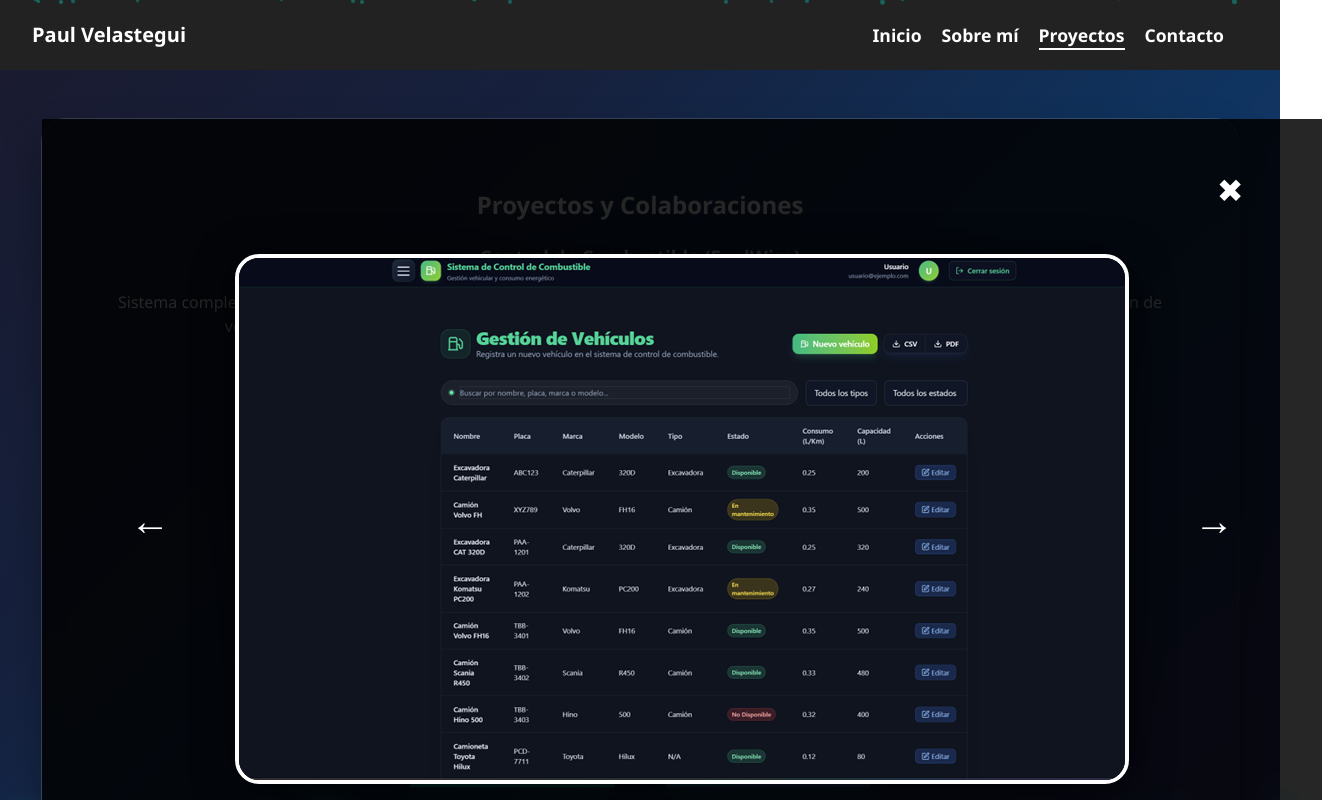
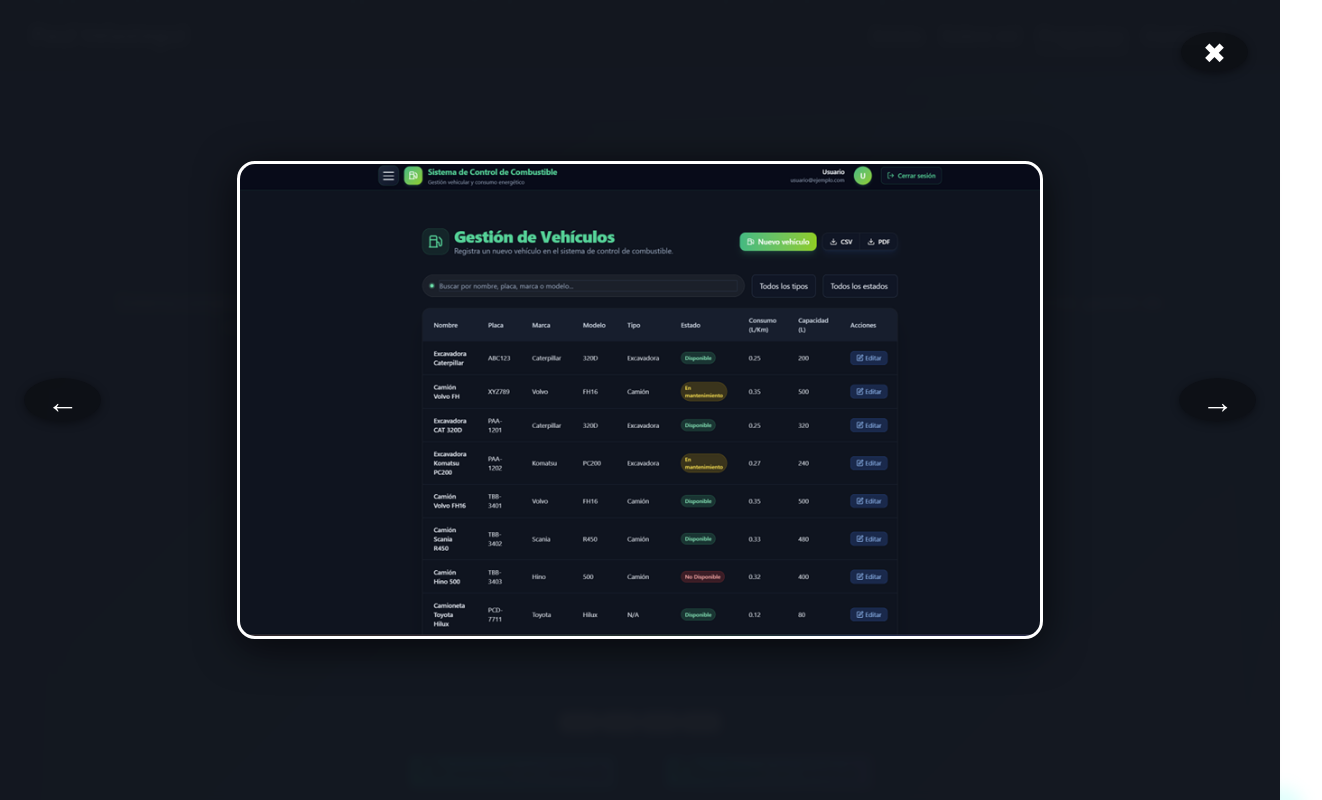
Before and after one commit to PAUL-23VE/paul-23ve.github.io, a React (Vite) app: page /projects in a window 1280 px wide. Both pictures are taken after a click on the picture 640 px from the left and 488 px from the top of the page. Shown: the top 800 px of the page, 1322 px wide, since content can reach past the window. Built offline with nearby package versions, Linux system fonts and the light colour scheme.

Commit message:
se modifico el apartado de Proyectos

```diff
--- a/src/App.jsx
+++ b/src/App.jsx
@@ -12,7 +12,7 @@ function App() {
     <>
       <AnimatedBackground />
       <Navbar />
-      <div style={{ minHeight: 'calc(100vh - 70px - 60px)' }}>
+      <div id="main-content" style={{ minHeight: 'calc(100vh - 70px - 60px)', position: 'relative', zIndex: 1 }}>
         <Routes>
           <Route path="/" element={<Home />} />
           <Route path="/about" element={<About />} />
--- a/src/components/ProjectCard.jsx
+++ b/src/components/ProjectCard.jsx
@@ -1,5 +1,6 @@
 // components/ProjectCard.jsx
 import { useState, useRef, useEffect } from "react";
+import ReactDOM from "react-dom";
 
 function ProjectCard({ title, description, link, images, frontend, backend }) {
   const [current, setCurrent] = useState(0);
@@ -38,6 +39,124 @@ function ProjectCard({ title, description, link, images, frontend, backend }) {
     setCurrent((prev) => (prev - 1 + images.length) % images.length);
   };
 
+  // Modal para imagen grande (usando portal)
+  const modal = modalOpen && (
+    <div
+      onClick={() => setModalOpen(false)}
+      style={{
+        position: 'fixed',
+        zIndex: 2147483647,
+        inset: 0,
+        width: '100vw',
+        height: '100vh',
+        background: 'rgba(20,24,32,0.98)',
+        display: 'flex',
+        alignItems: 'center',
+        justifyContent: 'center',
+        padding: 0,
+        backdropFilter: 'blur(4px)',
+      }}
+    >
+      <button
+        onClick={handleModalPrev}
+        style={{
+          position: 'fixed',
+          left: 24,
+          top: '50%',
+          transform: 'translateY(-50%)',
+          fontSize: 32,
+          color: '#fff',
+          background: 'rgba(0,0,0,0.32)',
+          border: 'none',
+          borderRadius: '50%',
+          cursor: 'pointer',
+          zIndex: 2147483647,
+          width: 44,
+          height: 44,
+          display: 'flex',
+          alignItems: 'center',
+          justifyContent: 'center',
+          boxShadow: '0 2px 8px #0006',
+        }}
+        aria-label="Anterior"
+      >&#8592;</button>
+      <div style={{
+        maxWidth: '96vw',
+        maxHeight: '92vh',
+        display: 'flex',
+        alignItems: 'center',
+        justifyContent: 'center',
+        width: '100%',
+        height: '100%',
+      }}>
+        <img
+          src={showImage()}
+          alt={title + ' screenshot grande ' + (current + 1)}
+          style={{
+            width: '100%',
+            height: 'auto',
+            maxWidth: '800px',
+            maxHeight: '80vh',
+            borderRadius: 18,
+            boxShadow: '0 8px 40px #000a',
+            border: '3px solid #fff',
+            background: '#fff',
+            objectFit: 'contain',
+            display: 'block',
+            margin: '0 auto',
+            transition: 'box-shadow 0.2s',
+          }}
+          onClick={e => e.stopPropagation()}
+        />
+      </div>
+      <button
+        onClick={handleModalNext}
+        style={{
+          position: 'fixed',
+          right: 24,
+          top: '50%',
+          transform: 'translateY(-50%)',
+          fontSize: 32,
+          color: '#fff',
+          background: 'rgba(0,0,0,0.32)',
+          border: 'none',
+          borderRadius: '50%',
+          cursor: 'pointer',
+          zIndex: 2147483647,
+          width: 44,
+          height: 44,
+          display: 'flex',
+          alignItems: 'center',
+          justifyContent: 'center',
+          boxShadow: '0 2px 8px #0006',
+        }}
+        aria-label="Siguiente"
+      >&#8594;</button>
+      <button
+        onClick={() => setModalOpen(false)}
+        style={{
+          position: 'fixed',
+          top: 32,
+          right: 32,
+          fontSize: 28,
+          color: '#fff',
+          background: 'rgba(0,0,0,0.32)',
+          border: 'none',
+          borderRadius: '50%',
+          cursor: 'pointer',
+          zIndex: 2147483647,
+          width: 40,
+          height: 40,
+          display: 'flex',
+          alignItems: 'center',
+          justifyContent: 'center',
+          boxShadow: '0 2px 8px #0006',
+        }}
+        aria-label="Cerrar"
+      >&#10006;</button>
+    </div>
+  );
+
   return (
     <div className="bg-white/90 p-8 rounded-3xl shadow-2xl hover:shadow-3xl transition duration-300 flex flex-col justify-between h-full border border-gray-100 backdrop-blur-md">
       <div>
@@ -72,7 +191,7 @@ function ProjectCard({ title, description, link, images, frontend, backend }) {
                     fontFamily: 'inherit',
                     letterSpacing: 0.5,
                   }}>
-                    <svg width="18" height="18" fill="none" stroke="#00ffe7" strokeWidth="2" strokeLinecap="round" strokeLinejoin="round" viewBox="0 0 24 24"><rect x="3" y="3" width="18" height="18" rx="4"/><path d="M8 3v3a1 1 0 0 1-1 1H3m13 0V3m0 18v-3a1 1 0 0 1 1-1h3m-6 0v3m0-6h.01"/></svg>
+                    <svg width="18" height="18" fill="none" stroke="#00ffe7" strokeWidth="2" strokeLinecap="round" strokeLinejoin="round" viewBox="0 0 24 24"><rect x="3" y="3" width="18" height="18" rx="4"/><path d="M8 3v3a1 1 0 0 1-1 1H3m13 0V3m0 18v-3m0-6h.01"/></svg>
                     Ver más
                   </span>
                 </div>
@@ -101,20 +220,7 @@ function ProjectCard({ title, description, link, images, frontend, backend }) {
           </div>
         )}
       </div>
-      {/* Modal para imagen grande */}
-      {modalOpen && (
-        <div onClick={() => setModalOpen(false)} style={{ position: 'fixed', zIndex: 1000, top: 0, left: 0, width: '100vw', height: '100vh', background: 'rgba(0,0,0,0.85)', display: 'flex', alignItems: 'center', justifyContent: 'center' }}>
-          <button onClick={handleModalPrev} style={{ position: 'absolute', left: 40, top: '50%', transform: 'translateY(-50%)', fontSize: 40, color: '#fff', background: 'none', border: 'none', cursor: 'pointer', zIndex: 1001 }} aria-label="Anterior">&#8592;</button>
-          <img
-            src={showImage()}
-            alt={title + ' screenshot grande ' + (current + 1)}
-            style={{ maxWidth: '90vw', maxHeight: '80vh', borderRadius: 24, boxShadow: '0 8px 40px #000a', border: '4px solid #fff', background: '#fff' }}
-            onClick={e => e.stopPropagation()}
-          />
-          <button onClick={handleModalNext} style={{ position: 'absolute', right: 40, top: '50%', transform: 'translateY(-50%)', fontSize: 40, color: '#fff', background: 'none', border: 'none', cursor: 'pointer', zIndex: 1001 }} aria-label="Siguiente">&#8594;</button>
-          <button onClick={() => setModalOpen(false)} style={{ position: 'absolute', top: 30, right: 40, fontSize: 32, color: '#fff', background: 'none', border: 'none', cursor: 'pointer', zIndex: 1001 }} aria-label="Cerrar">&#10006;</button>
-        </div>
-      )}
+      {modalOpen && ReactDOM.createPortal(modal, document.body)}
       <div className="flex flex-row flex-wrap gap-6 mt-2 justify-center items-center github-links-container" style={{ width: '100%', marginTop: 24, display: 'flex', justifyContent: 'center', alignItems: 'center', gap: 28 }}>
         {frontend && (
           <a
```
